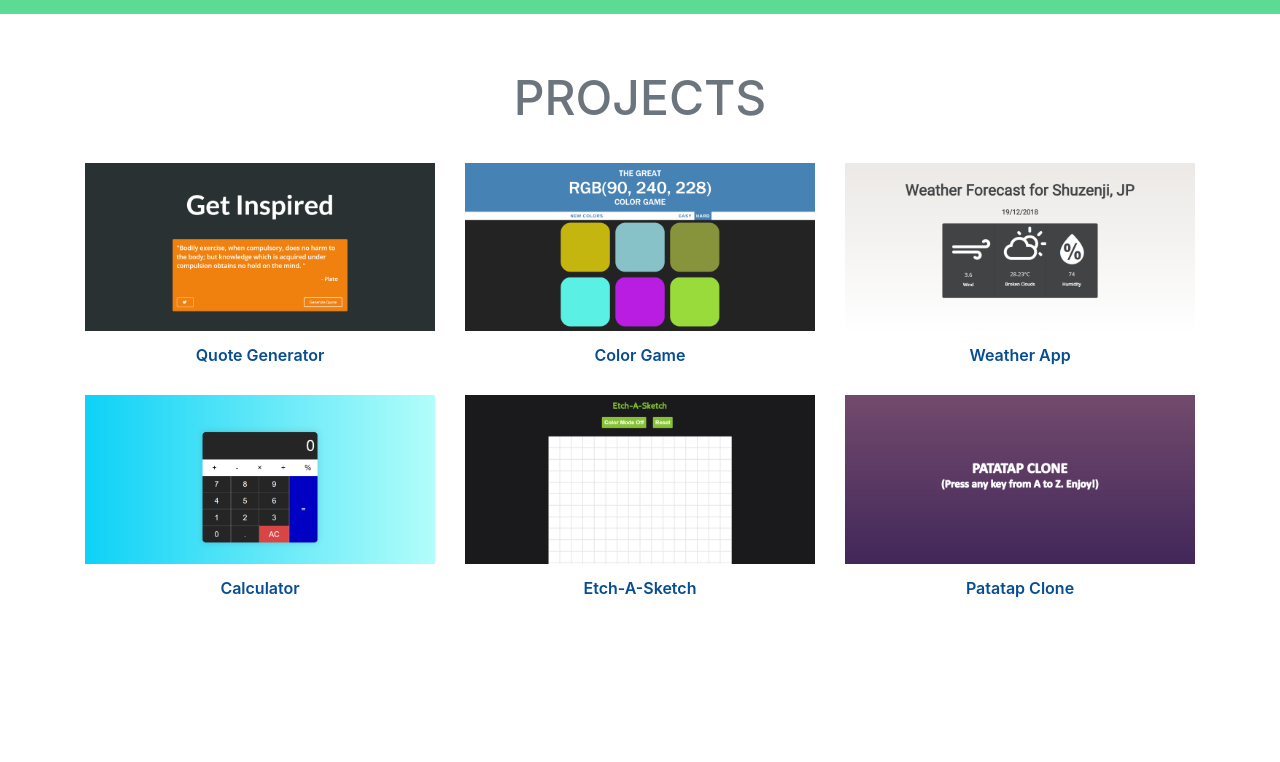
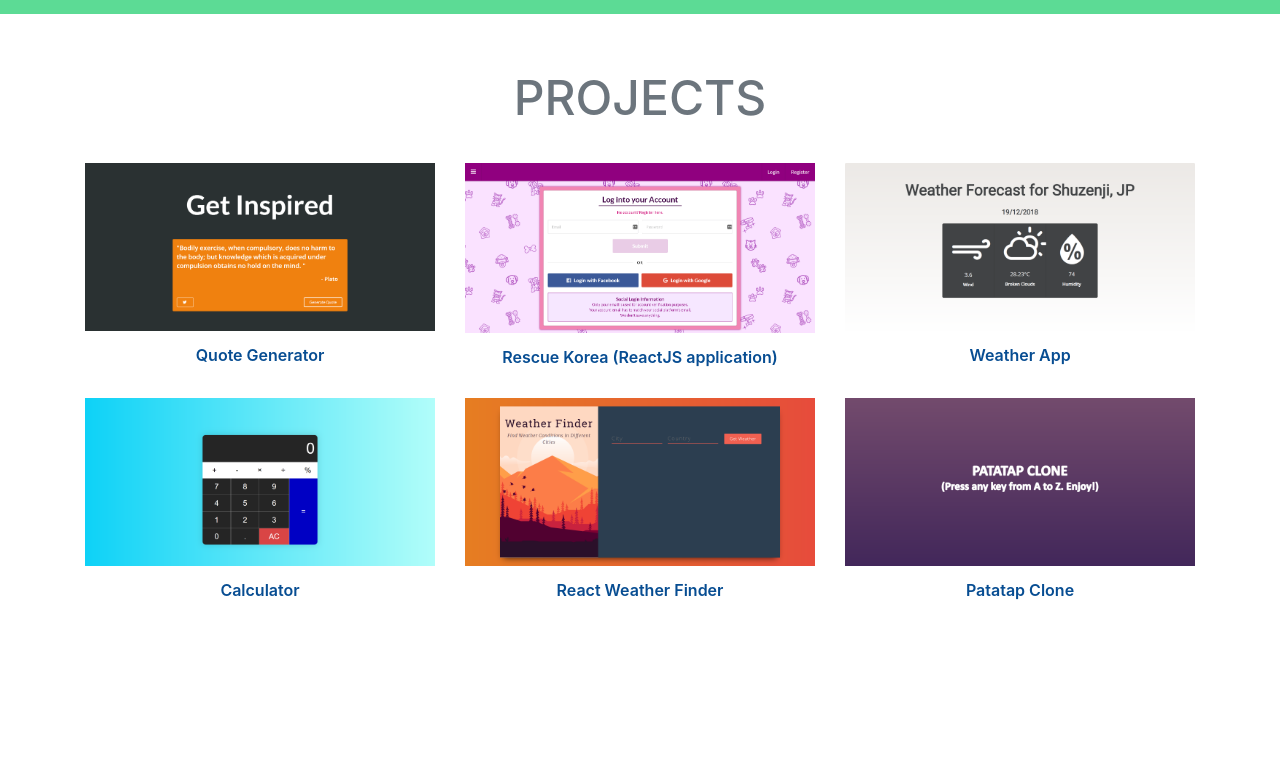
Before and after one commit to dhairyadwivedi/dhairya-dwivedi.github.io, a website with bundled scripts: page index.html in a window 1280 px wide. Shown: the part 559-1321 px from the top of the page. Built offline with nearby package versions, Linux system fonts and the light colour scheme.

Commit message:
added new projects

```diff
--- a/index.html
+++ b/index.html
@@ -68,9 +68,9 @@
             </a>
           </div>
           <div class="col-md-6 col-lg-4">
-            <a class="portfolio-item mx-auto" href="https://dhairyadwivedi.github.io/color-game/" target="_blank">
-              <img class="img-fluid" src="img/portfolio/color.PNG" alt="">
-              <h3 class="project-caption text-center">Color Game</h3>
+            <a class="portfolio-item mx-auto" href="https://rescuekorea.netlify.com/" target="_blank">
+              <img class="img-fluid" src="img/portfolio/rescuekorea.jpg" alt="">
+              <h3 class="project-caption text-center">Rescue Korea (ReactJS application)</h3>
             </a>
           </div>
           <div class="col-md-6 col-lg-4">
@@ -86,9 +86,9 @@
             </a>
           </div>
           <div class="col-md-6 col-lg-4">
-            <a class="portfolio-item mx-auto" href="https://dhairyadwivedi.github.io/etch-a-sketch/" target="_blank">
-              <img class="img-fluid" src="img/portfolio/etch-a-sketch.png" alt="">
-              <h3 class="project-caption text-center">Etch-A-Sketch</h3>
+            <a class="portfolio-item mx-auto" href="https://dhairya.herokuapp.com/" target="_blank">
+              <img class="img-fluid" src="img/portfolio/reactapp.png" alt="">
+              <h3 class="project-caption text-center">React Weather Finder</h3>
             </a>
           </div>
           <div class="col-md-6 col-lg-4">
```
Also changed, not shown: img/portfolio/reactapp.png (added), img/portfolio/rescuekorea.jpg (added).
